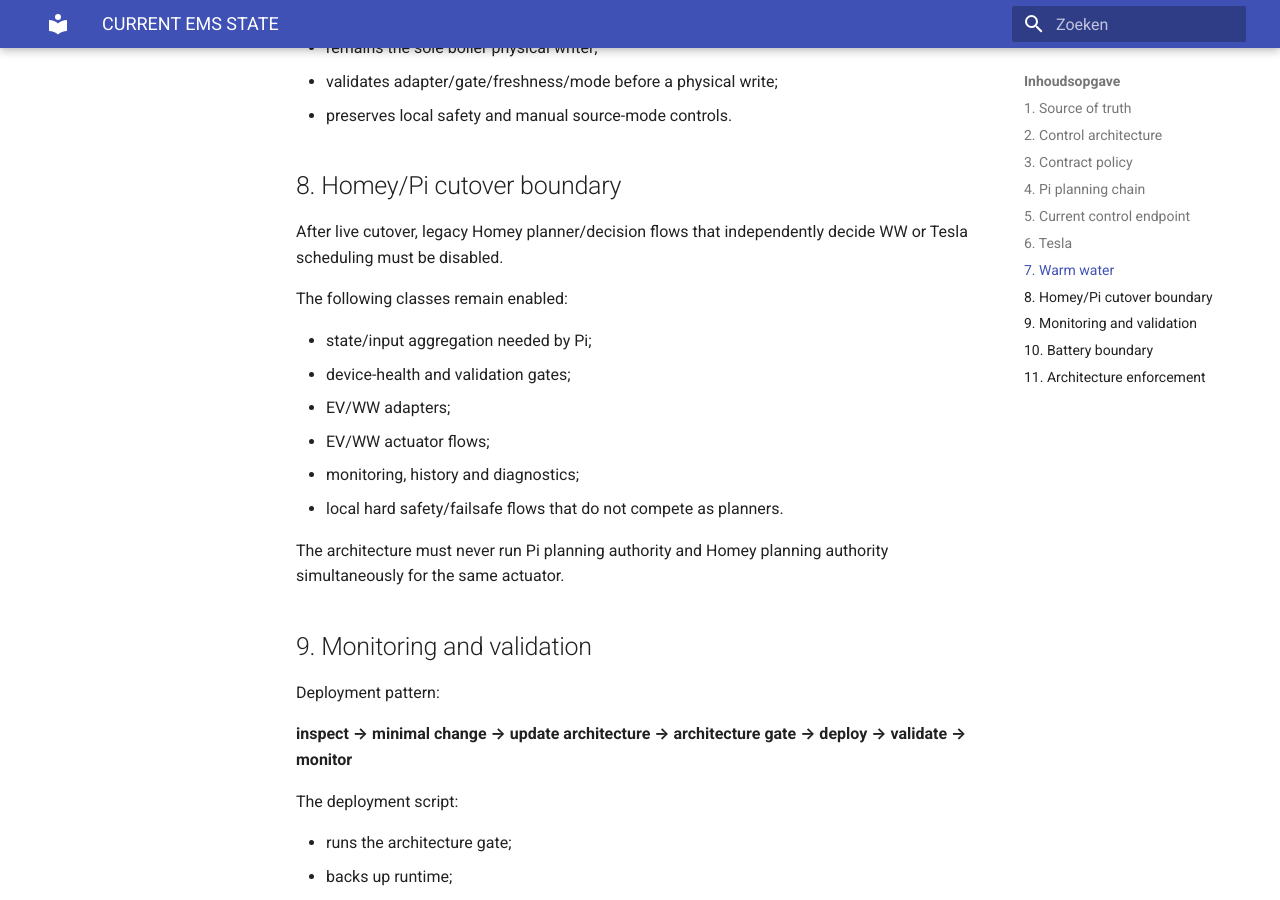
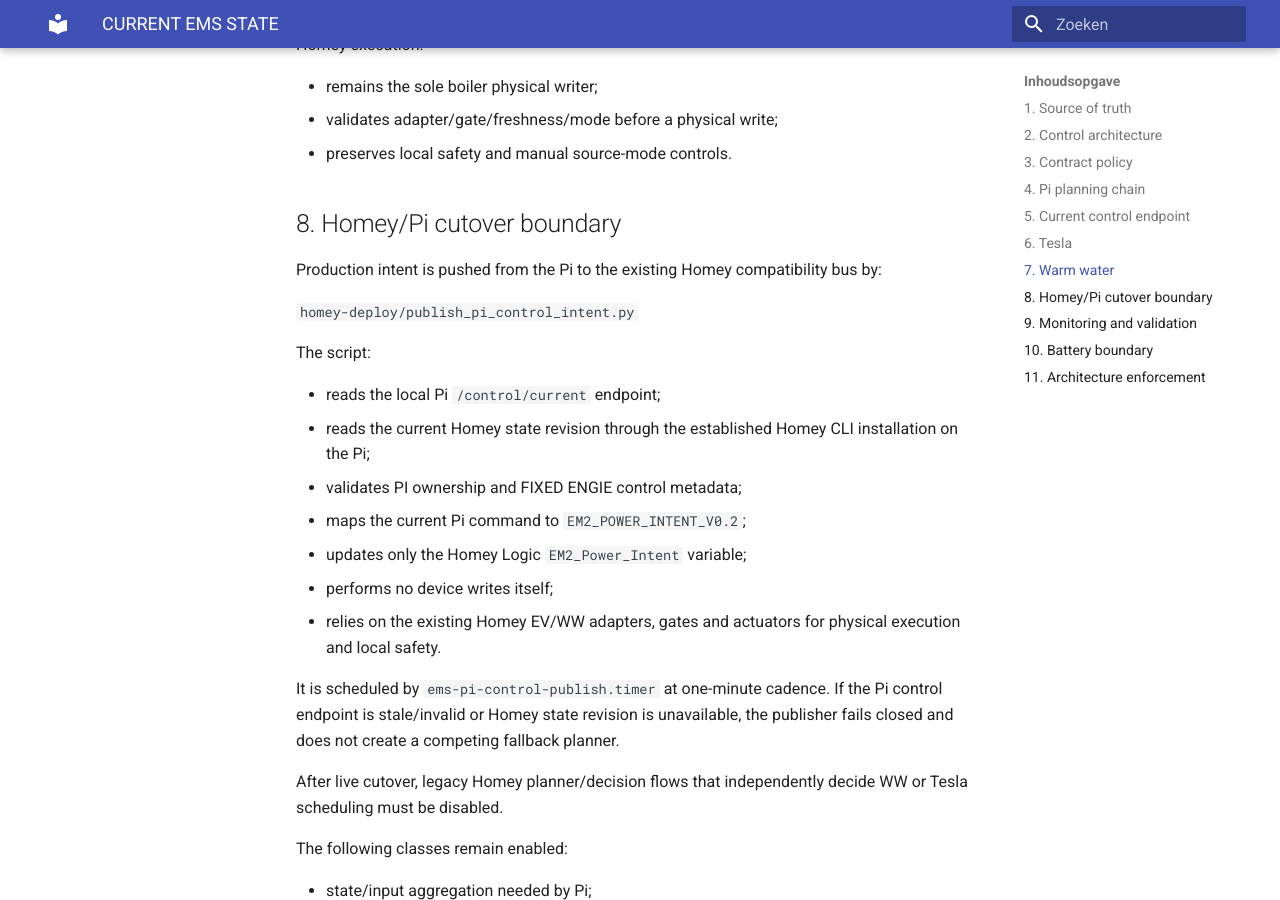
Before and after one commit to OnsKasteeltje/homey-energy-manual, an MkDocs documentation site: the page built from docs/architecture/CURRENT-EMS-STATE.md, in a window 1280 px wide and 900 px high, scrolled down 4520 px. Built offline with MkDocs 1.6.1 and Material for MkDocs 9.7.7, drawn with Linux system fonts in a browser that asks for light colours; some of the changed text lies outside the part shown.

Commit message:
Document Pi push control bridge

```diff
--- a/docs/architecture/CURRENT-EMS-STATE.md
+++ b/docs/architecture/CURRENT-EMS-STATE.md
@@ -26,6 +26,8 @@ Forecasts + history + live state + contract policy
         Pi hardened dynamic planner
                     ↓
           Pi current control command
+                    ↓
+       Pi → Homey intent publisher
                     ↓
          Homey executor / safety layer
                     ↓
@@ -157,6 +159,22 @@ Homey execution:
 
 ## 8. Homey/Pi cutover boundary
 
+Production intent is pushed from the Pi to the existing Homey compatibility bus by:
+
+`homey-deploy/publish_pi_control_intent.py`
+
+The script:
+
+- reads the local Pi `/control/current` endpoint;
+- reads the current Homey state revision through the established Homey CLI installation on the Pi;
+- validates PI ownership and FIXED ENGIE control metadata;
+- maps the current Pi command to `EM2_POWER_INTENT_V0.2`;
+- updates only the Homey Logic `EM2_Power_Intent` variable;
+- performs no device writes itself;
+- relies on the existing Homey EV/WW adapters, gates and actuators for physical execution and local safety.
+
+It is scheduled by `ems-pi-control-publish.timer` at one-minute cadence. If the Pi control endpoint is stale/invalid or Homey state revision is unavailable, the publisher fails closed and does not create a competing fallback planner.
+
 After live cutover, legacy Homey planner/decision flows that independently decide WW or Tesla scheduling must be disabled.
 
 The following classes remain enabled:
```
